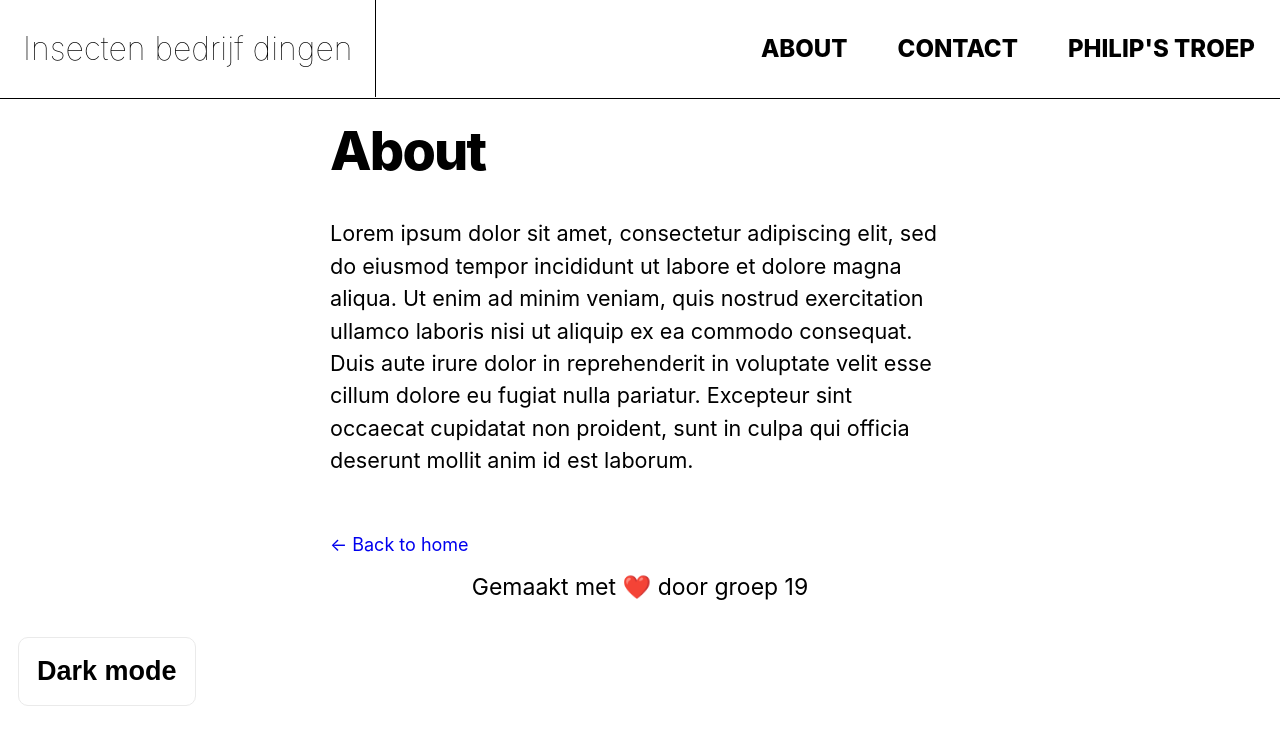
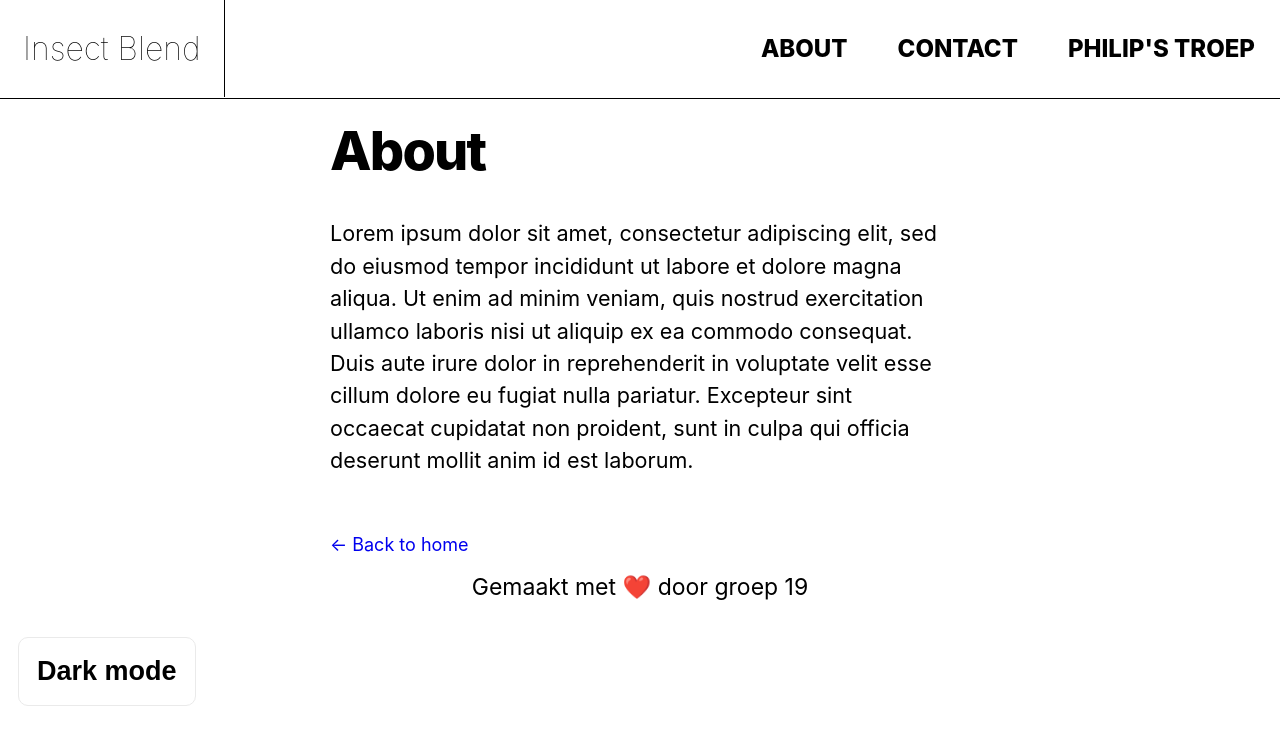
Before and after one commit to ebekoudijs/ProftaakFontys, a Next.js app: page /about in a window 1280 px wide. Shown: the top 744 px of the page. Built offline with nearby package versions, Linux system fonts and the light colour scheme.

Commit message:
Vrijdag middag

```diff
--- a/components/darkmode.js
+++ b/components/darkmode.js
@@ -5,7 +5,7 @@ export default function darkmode() {
     return (
         <>
                 <button className={utilStyles.button} onClick={function () {
-                var element = document.body;
+                var element = document.getElementById("container");
                 var navbar = document.getElementById("navbarcontainer");
                 element.classList.toggle("dark-mode");
                 navbar.classList.toggle("dark-mode");
@@ -17,3 +17,6 @@ export default function darkmode() {
         </>
     );
 }
+
+//Cookies om darkmode te onthouden
+//Dark mode tot aan onder de pagina
--- a/components/layout.js
+++ b/components/layout.js
@@ -16,7 +16,7 @@ const DarkMode = dynamic(() => import('../components/darkmode'), {
 export default function Layout({ children, title, nofooter, noheader, nosidenav, nohome}) {
 
     return (
-    <div className={styles.container}>
+    <div className={styles.container} id="container">
       <Head>
         <link rel="icon" href="/favicon.ico" />
         <title>{siteTitle} | {title}</title>
--- a/components/sidenav.js
+++ b/components/sidenav.js
@@ -6,7 +6,7 @@ export default function Sidenav() {
   return (
       <div className={styles.navbarcontainer} id="navbarcontainer">
           <div className={styles.logo}>
-              Insecten bedrijf dingen
+              Insect Blend
           </div>
           <div className="menu">
               <Link href="/about">
```
